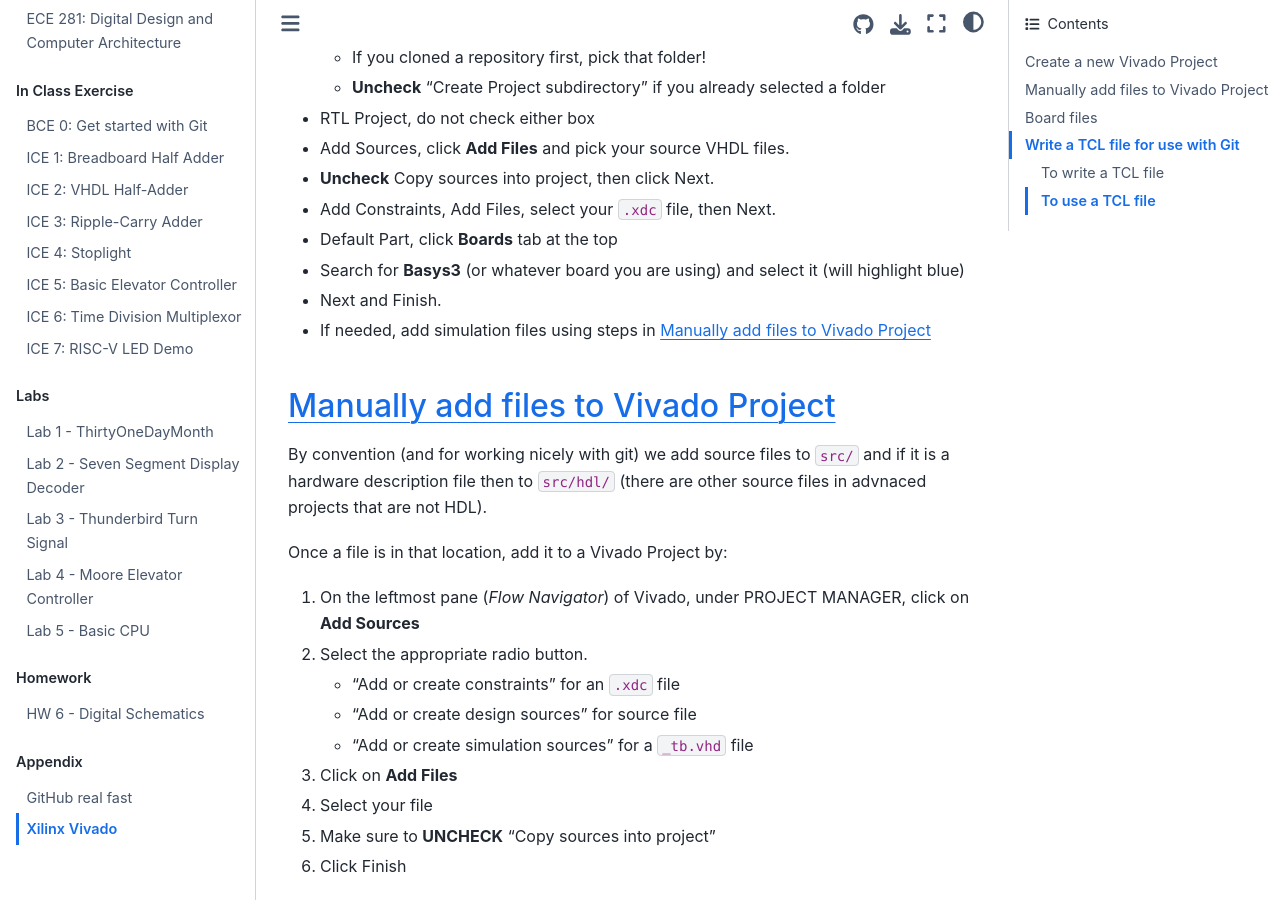
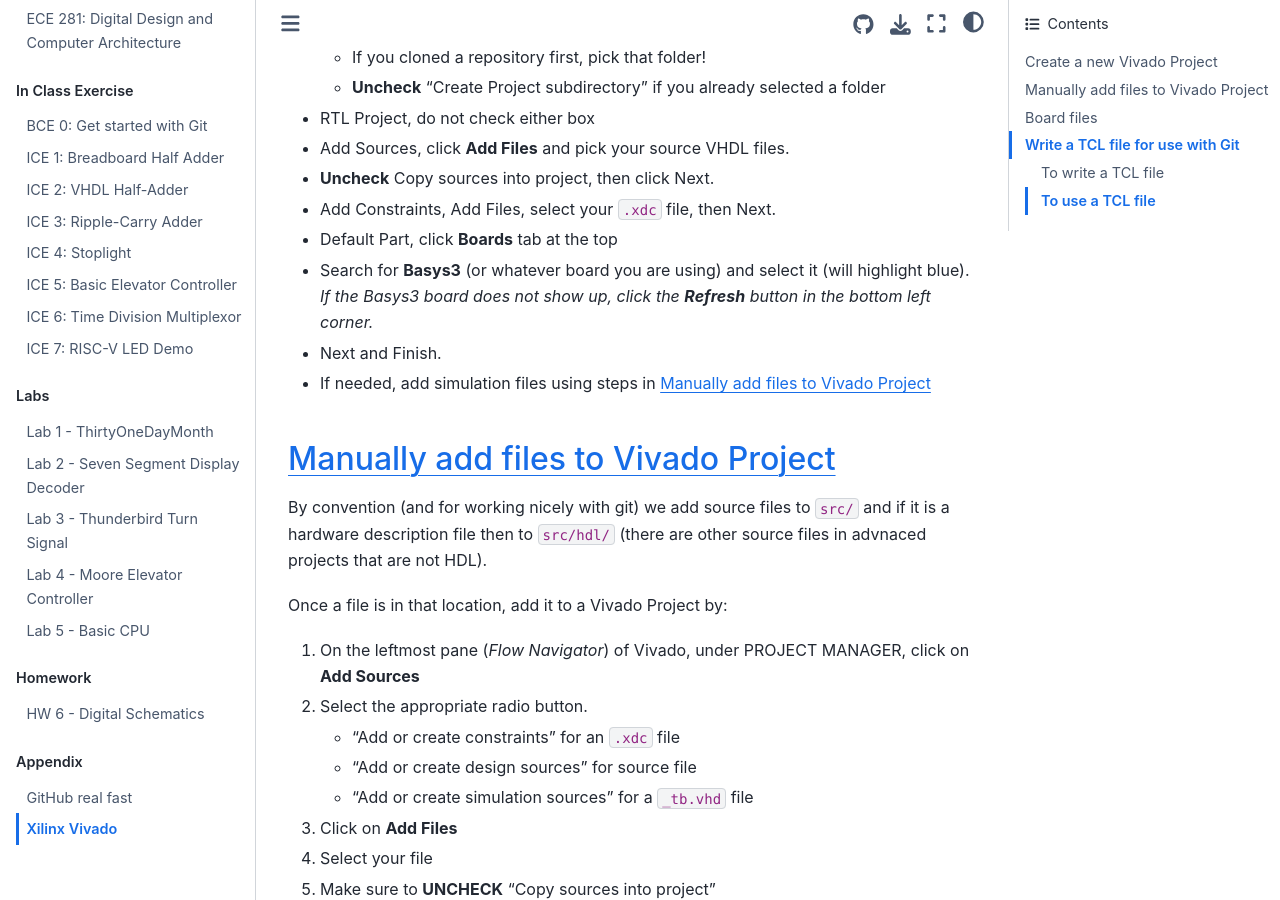
Before and after one commit to USAFA-ECE/ece281-book, a Jupyter Book: the page built from book/appendix/vivado.md, in a window 1280 px wide and 900 px high, scrolled down 496 px. Built offline with Jupyter Book 1.0.4 settings and Sphinx 7.4.7 and the Sphinx Book theme 1.1.4, drawn with Linux system fonts in a browser that asks for light colours.

Commit message:
minor update to vivado.md file related to adding the Basys3 board to a project

```diff
--- a/book/appendix/vivado.md
+++ b/book/appendix/vivado.md
@@ -18,7 +18,7 @@
 - **Uncheck** Copy sources into project, then click Next.
 - Add Constraints, Add Files, select your `.xdc` file, then Next.
 - Default Part, click **Boards** tab at the top
-- Search for **Basys3** (or whatever board you are using) and select it (will highlight blue)
+- Search for **Basys3** (or whatever board you are using) and select it (will highlight blue). *If the Basys3 board does not show up, click the **Refresh** button in the bottom left corner.*
 - Next and Finish.
 - If needed, add simulation files using steps in {ref}`manual-add-to-vivado-project`
 
```
